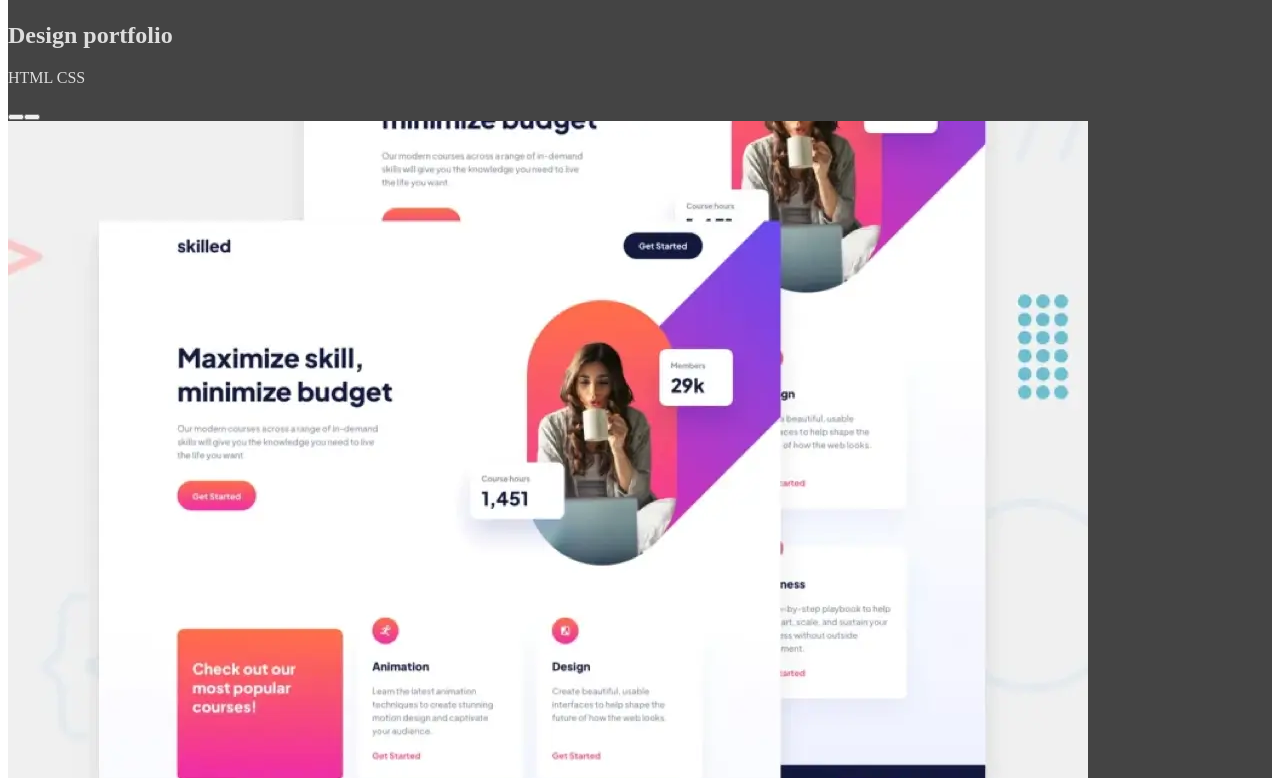
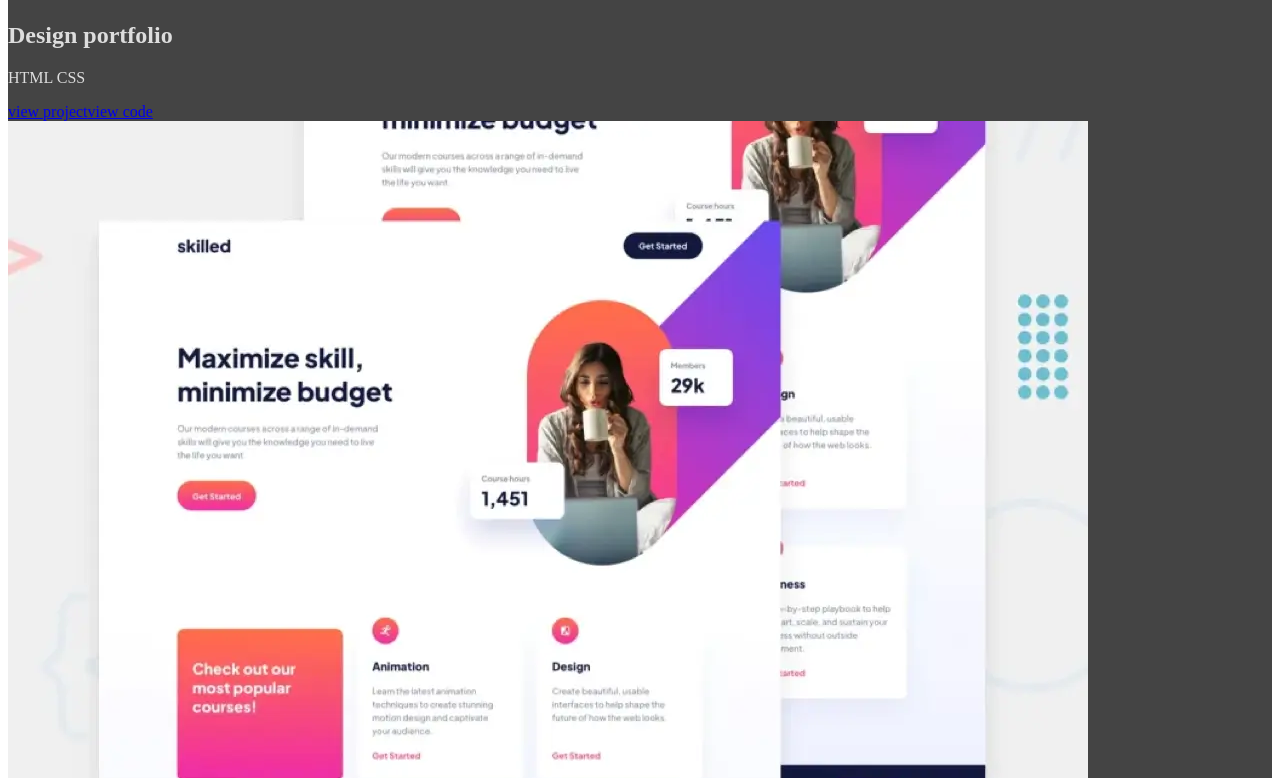
Before and after one commit to Hcmwebs/single-page-dev-portifolio, a React (Vite) app: page / in a window 1280 px wide. Shown: the part 882-1660 px from the top of the page. Built offline with nearby package versions, Linux system fonts and the light colour scheme.

Commit message:
refactored the data of the project cards

```diff
--- a/src/components/Card.jsx
+++ b/src/components/Card.jsx
@@ -4,8 +4,8 @@ import { projects } from '../data/Data'
 const Card = () => {
 	return (
 		<div>
-			{projects.map((project) => {
-				const { id, imageLarge, title, skills, link1, link2 } = project
+			{projects.map(({ id, imageLarge, title, skills, live, code }) => {
+
 				return (
 					<div className='card' key={id}>
 						<img src={imageLarge} alt={title} />
@@ -14,9 +14,21 @@ const Card = () => {
 							<p className='skills'>{skills}</p>
 						</div>
 						<div className='cardFooter'>
-							<div className='buttons'>
-								<button className='btn'>{link1}</button>
-								<button className='btn'>{link2}</button>
+							<div className='links'>
+								<a
+									href={live}
+									target='_blank'
+									rel='noopener noreferrer'
+									className='btn'>
+									{live}
+								</a>
+								<a
+									href={code}
+									target='_blank'
+									rel='noopener noreferrer'
+									className='btn'>
+									{code}
+								</a>
 							</div>
 						</div>
 					</div>
```
